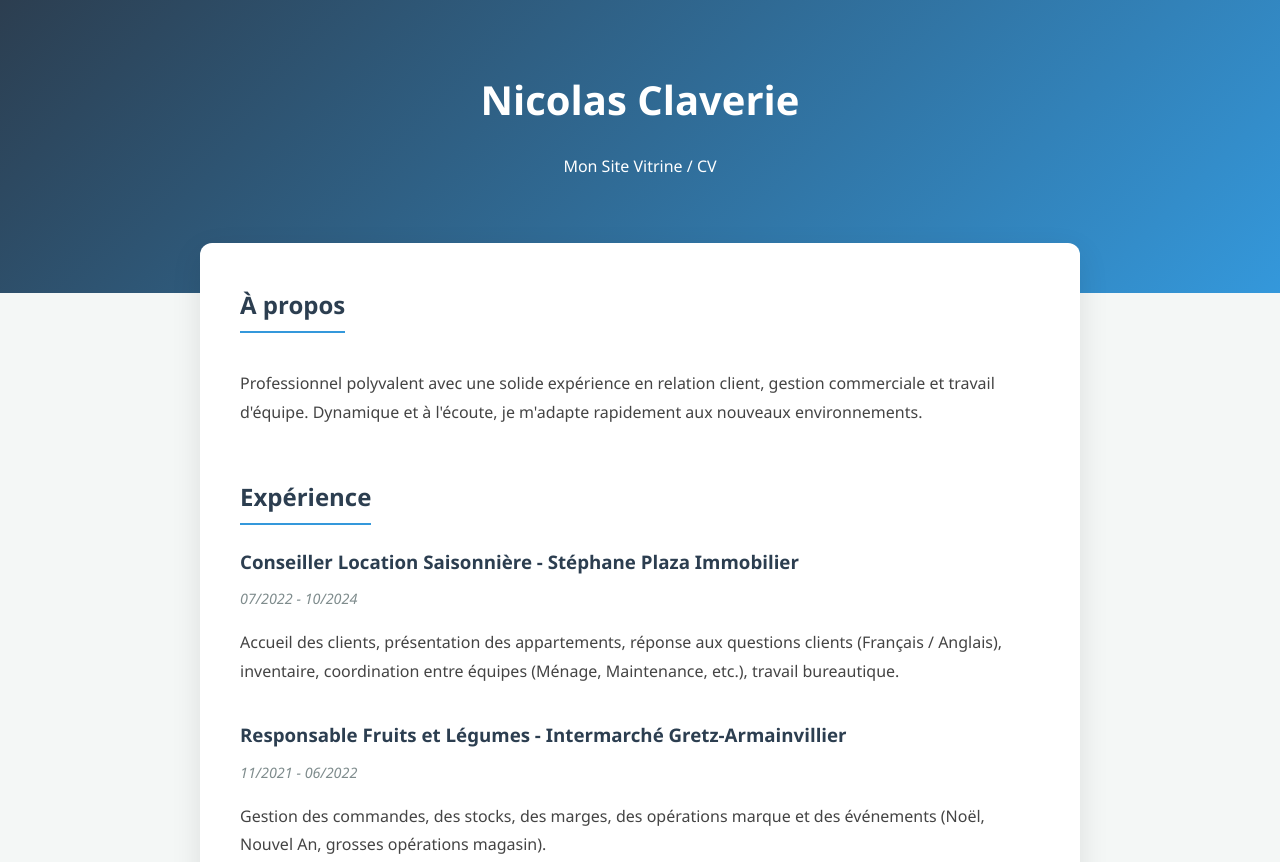
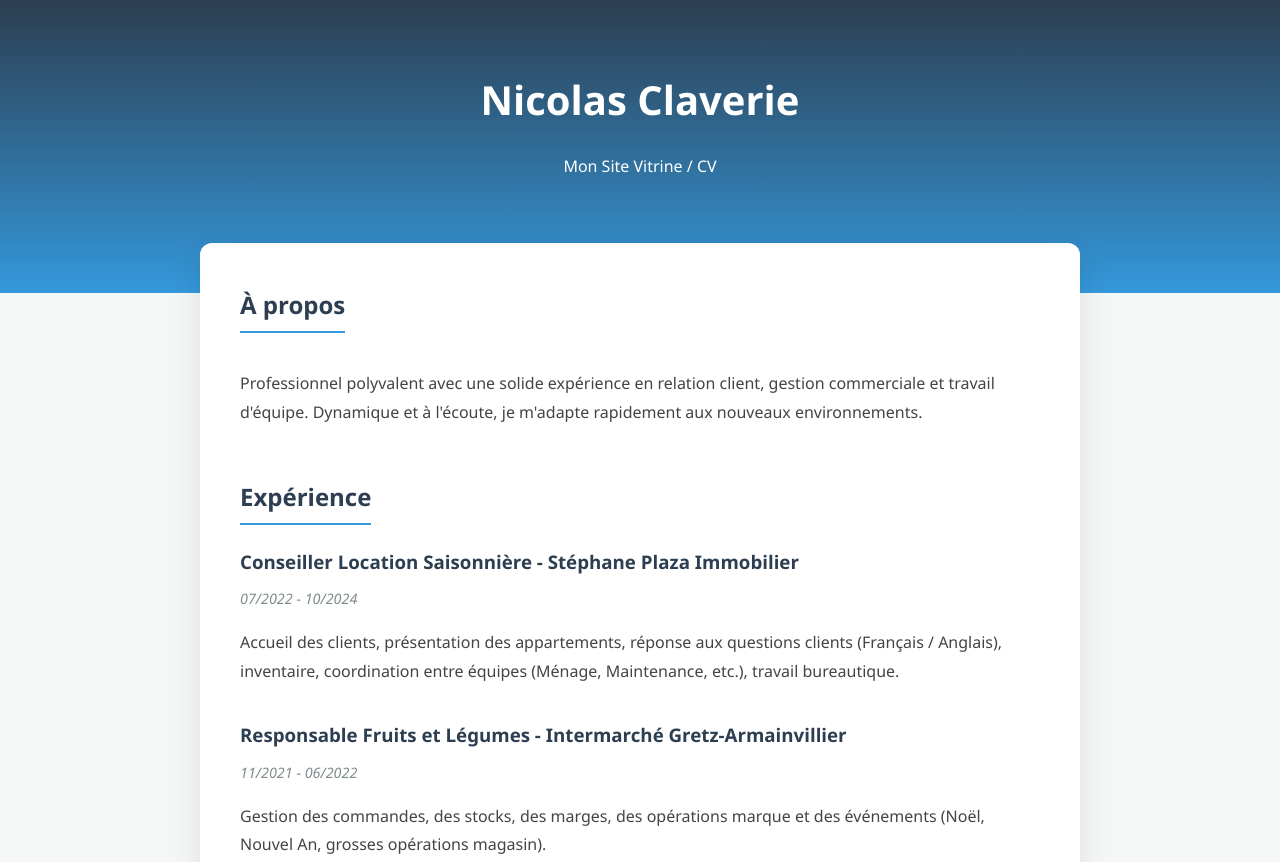
Before and after one commit to NicolasCla/test, a plain HTML site: page index.html in a window 1280 px wide. Shown: the top 862 px of the page. Drawn offline with Linux system fonts and the light colour scheme.

Commit message:
test gemini 4

```diff
--- a/style.css
+++ b/style.css
@@ -8,6 +8,7 @@ body {
 }
 header {
     background: linear-gradient(135deg, #2c3e50, #3498db);
+    background: linear-gradient(to bottom, #2c3e50, #3498db);
     color: #fff;
     padding: 4rem 0 6rem;
     text-align: center;
```
